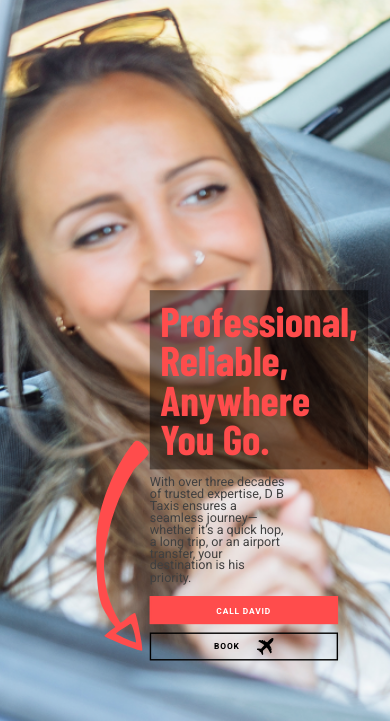
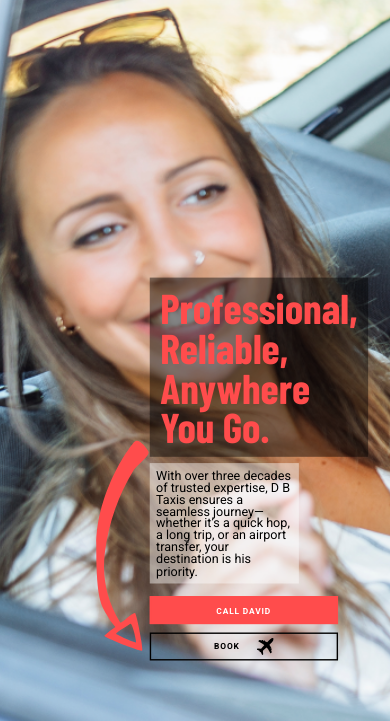
Before and after one commit to TeaCupSc/dbtaxislive, a plain HTML site: page dbtaxis/index.html in a window 390 px wide. Shown: the part 123-844 px from the top of the page. Drawn offline with nearby package versions, Linux system fonts and the light colour scheme; a web font is replaced by a local one.

Commit message:
Update style.css

```diff
--- a/dbtaxis/style.css
+++ b/dbtaxis/style.css
@@ -215,7 +215,10 @@ margin: 0;
 
     #heroText p{
         text-shadow: var(--base);
-        filter:invert(0.25);
+        filter:invert(0);
+        background-color: var(--whiteDrop);
+        color:var(--neutral);
+        padding: 0.5em;
     }
 
     #cta{
```
